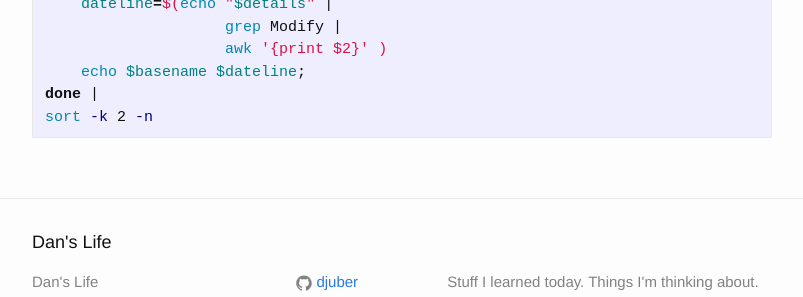
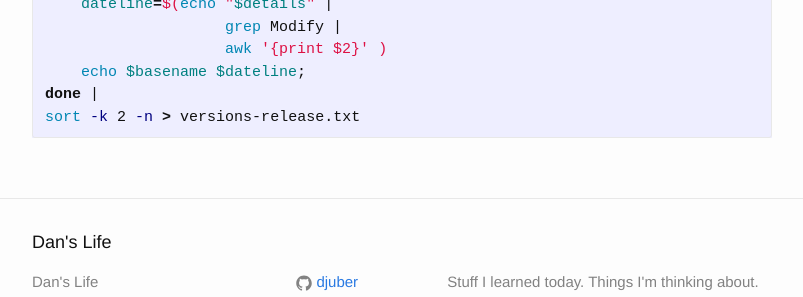
Before and after one commit to djuber/myblog, a Jekyll site: the page built from _posts/2016-07-09-Weekend-Plans.markdown, in a window 1280 px wide and 900 px high, scrolled down 2208 px. Shown: the part 524-821 px from the top of the window, without its empty margins (238-1041 px from the left). Built offline with Jekyll 4.4.1, drawn with Linux system fonts in a browser that asks for light colours.

Commit message:
weekend plans

````diff
--- a/_posts/2016-07-09-Weekend-Plans.markdown
+++ b/_posts/2016-07-09-Weekend-Plans.markdown
@@ -117,5 +117,5 @@ Okay, so we now have what I think we want. We want to map these into a release v
 		    awk '{print $2}' )
     echo $basename $dateline;
 done |
-sort -k 2 -n
+sort -k 2 -n > versions-release.txt
 ```
````
